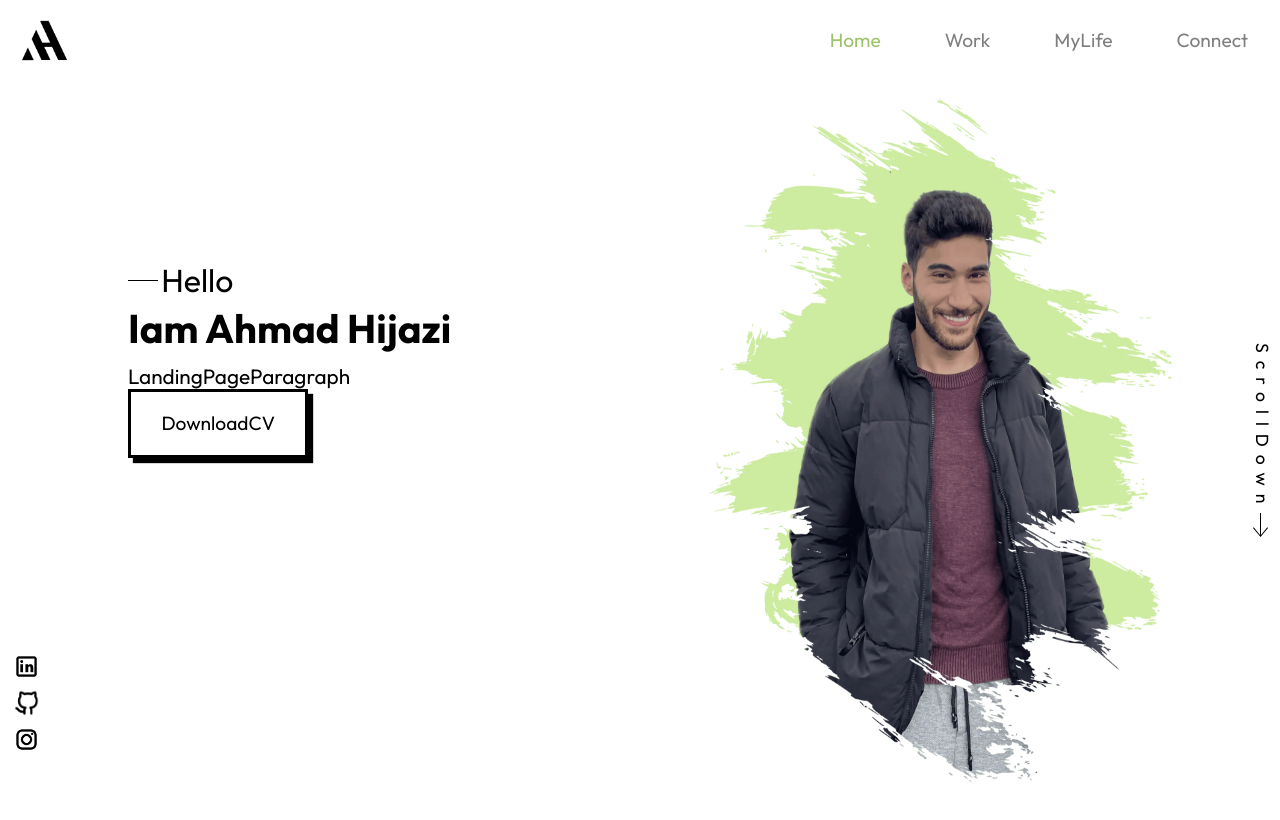
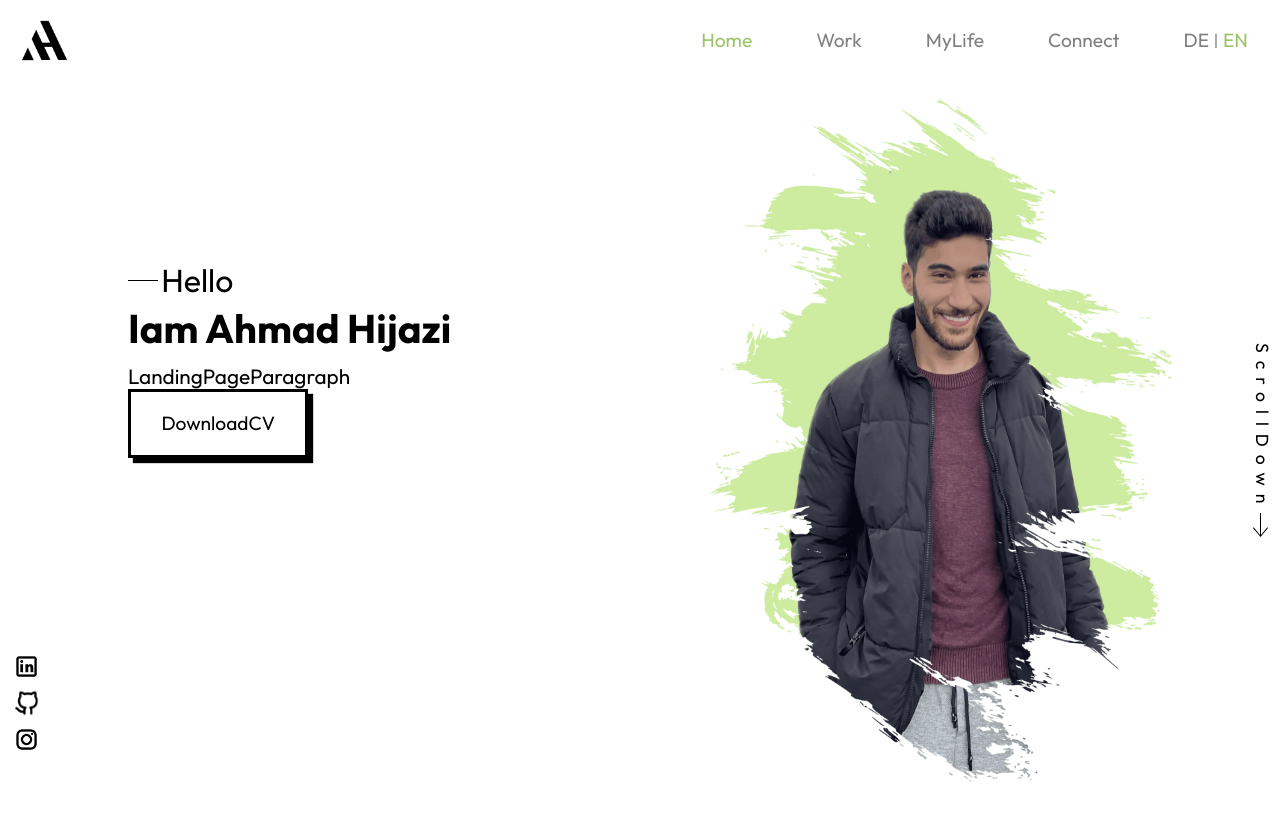
Before and after one commit to Krkeek/iahmad, a Next.js app: page /en in a window 1280 px wide. Shown: the top 820 px of the page. Built offline with nearby package versions, Linux system fonts and the light colour scheme; what i18next-resources-to-backend would draw is missing.

Commit message:
german language

```diff
--- a/src/app/[lng]/page.tsx
+++ b/src/app/[lng]/page.tsx
@@ -6,10 +6,10 @@ import ProjectsPage from "@/components/sections/projectsPage/projectsPage";
 import ResumePage from "@/components/sections/resumePage/resumePage";
 import ContactPage from "@/components/sections/contactPage/contactPage";
 import { Analytics } from '@vercel/analytics/react';
+import {useRouter} from "next/router";
+import {useEffect} from "react";
 
 export default function Home() {
-
-
 
   return (
 <>
--- a/src/app/i18n/locales/de/landingPage.json
+++ b/src/app/i18n/locales/de/landingPage.json
@@ -7,6 +7,8 @@
   "Home": "STARTSEITE",
   "Work": "ARBEIT",
   "MyLife": "MEINLEBEN",
-  "Connect": "VERBINDEN"
+  "Connect": "VERBINDEN",
+  "url": "https://drive.usercontent.google.com/download?id=1qCmIXW1T6lxgI7jJLGyKBnQLxRNdYE80&export=download&authuser=0&confirm=t&uuid=07a76b3c-0d3a-4cbe-a594-f0a1e0944faa&at=APZUnTVwTh4o9_FMjWUN9Dhy1bdi:1718708288389"
+
 
 }
--- a/src/app/i18n/locales/de/resumePage.json
+++ b/src/app/i18n/locales/de/resumePage.json
@@ -13,7 +13,7 @@
   },
   "FD": {
     "date": "Mär 2024 - aktuell",
-    "title": "Frontend Entwickler",
+    "title": "Full Stack Entwickler",
     "description": "Technische Universität Chemnitz - Praktikum"
   },
   "WE": {
--- a/src/app/i18n/locales/en/landingPage.json
+++ b/src/app/i18n/locales/en/landingPage.json
@@ -7,5 +7,7 @@
   "Home": "HOME",
   "Work": "WORK",
   "MyLife": "MYLIFE",
-  "Connect": "CONNECT"
+  "Connect": "CONNECT",
+  "url": "https://drive.google.com/uc?export=download&id=14iXawVsZrsLm-Q1gvyV8wYZv0AZvBMun"
+
 }
--- a/src/app/i18n/locales/en/resumePage.json
+++ b/src/app/i18n/locales/en/resumePage.json
@@ -13,7 +13,7 @@
   },
   "FD": {
     "date": "Mar 2024 - current",
-    "title": "Frontend Developer",
+    "title": "Full Stack Developer",
     "description": "Technische Universität Chemnitz - Internship"
   },
   "WE": {
--- a/src/components/navbar/navbar.module.css
+++ b/src/components/navbar/navbar.module.css
@@ -48,6 +48,20 @@
 }
 
 
+.LangElement {
+    display: flex;
+    justify-content: center;
+    align-items: center;
+}
+.LangElement p {
+    padding: 0 0.3rem;
+    color: var(--navbarElementsColor);
+}
+.LangElementActive {
+    color: var(--navbarElementActiveColor);
+
+}
+
 @media only screen and (max-width: 769px) {
 
 
--- a/src/components/navbar/navbar.tsx
+++ b/src/components/navbar/navbar.tsx
@@ -9,6 +9,7 @@ import { useGSAP } from "@gsap/react";
 import { ScrollToPlugin } from "gsap/ScrollToPlugin";
 import {useParams} from "next/navigation";
 import {useTranslation} from "@/app/i18n/client";
+import i18next, {changeLanguage} from "i18next";
 gsap.registerPlugin(ScrollToPlugin);
 const Navbar = ()=>{
 
@@ -25,6 +26,9 @@ const Navbar = ()=>{
 
 
     const NavElements = [HOME,WORK,MY_LIFE,CONTACT_ME]
+    const handleLang = (lang: string) =>{
+        changeLanguage(lang).then()
+    }
 
     return(
         <>
@@ -34,10 +38,19 @@ const Navbar = ()=>{
                 </div>
                 <div className={`${styles.NavbarElements}`}>
                     {
-                        NavElements.map((element, index)=>(
-                            <div onClick={() => handleNavigation(element.id)} key={index} className={`${styles.NavbarElement} NavElement_animation`}><Link  className={`${styles.NavLink} ${index === 0 && styles.NavLinkActive}`} href={'#'}> {t(element.name)}</Link></div>
+                        NavElements.map((element, index) => (
+                            <div onClick={() => handleNavigation(element.id)} key={index}
+                                 className={`${styles.NavbarElement} NavElement_animation`}><Link
+                                className={`${styles.NavLink} ${index === 0 && styles.NavLinkActive}`}
+                                href={'#'}> {t(element.name)}</Link></div>
                         ))
                     }
+                    <div className={`${styles.NavbarElement} ${styles.LangElement} NavElement_animation`}>
+                        <Link onClick={() => handleLang('de')} className={`${styles.NavLink} ${i18next.language === 'de' &&styles.LangElementActive}`} href={'#'}>DE</Link>
+                        <p>|</p>
+                        <Link onClick={() => handleLang('en')} className={`${styles.NavLink} ${i18next.language === 'en' &&styles.LangElementActive}` } href={'#'}>EN </Link>
+                    </div>
+
                 </div>
 
             </div>
--- a/src/components/sections/landingPage/landingPage.tsx
+++ b/src/components/sections/landingPage/landingPage.tsx
@@ -45,7 +45,7 @@ const LandingPage = ()=>{
                             <div className={`${styles.Name} Name_animation`}>{t('Iam')} Ahmad Hijazi</div>
                             <div className={`${styles.Description} Desc_animation`}>{t('LandingPageParagraph')}</div>
                             <a download={'Ahmad_Hijazi_Resume.pdf'}
-                               href={'https://drive.google.com/uc?export=download&id=14iXawVsZrsLm-Q1gvyV8wYZv0AZvBMun'}
+                               href={t('url')}
                                   className={`${styles.DownloadCvButton} Button_animation`}>{t('DownloadCV')}</a>
 
                         </div>
```
